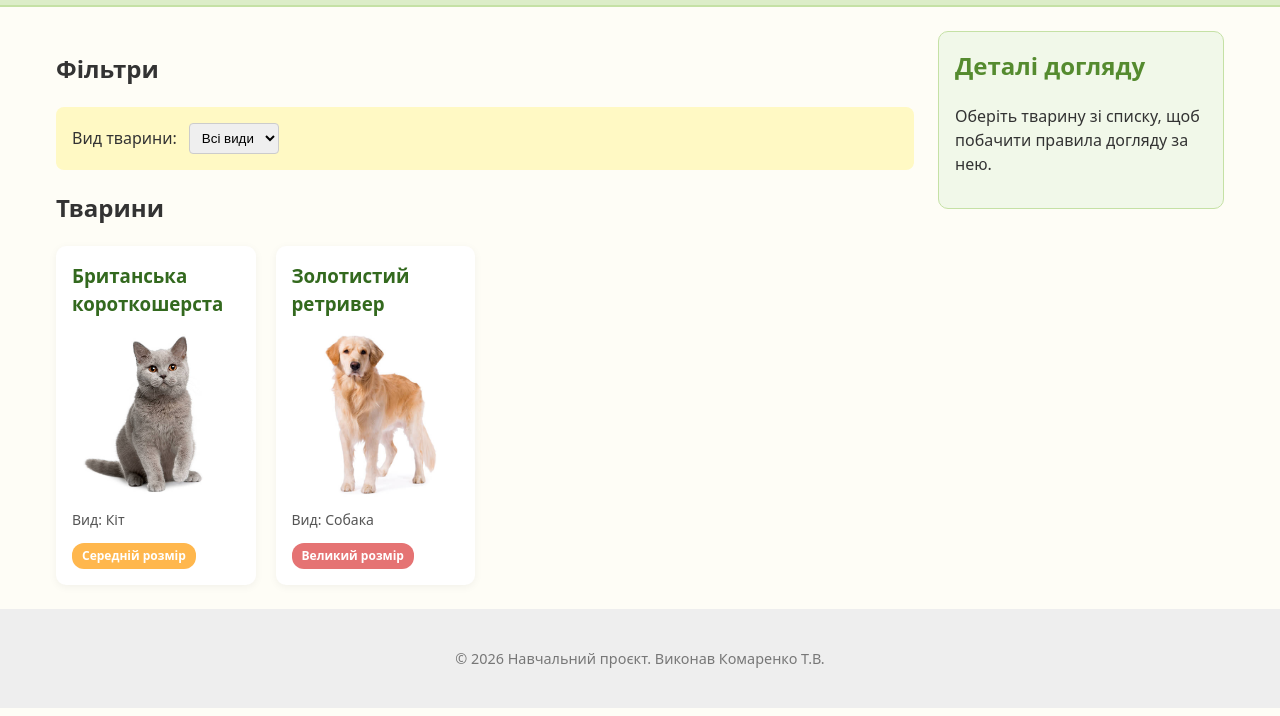
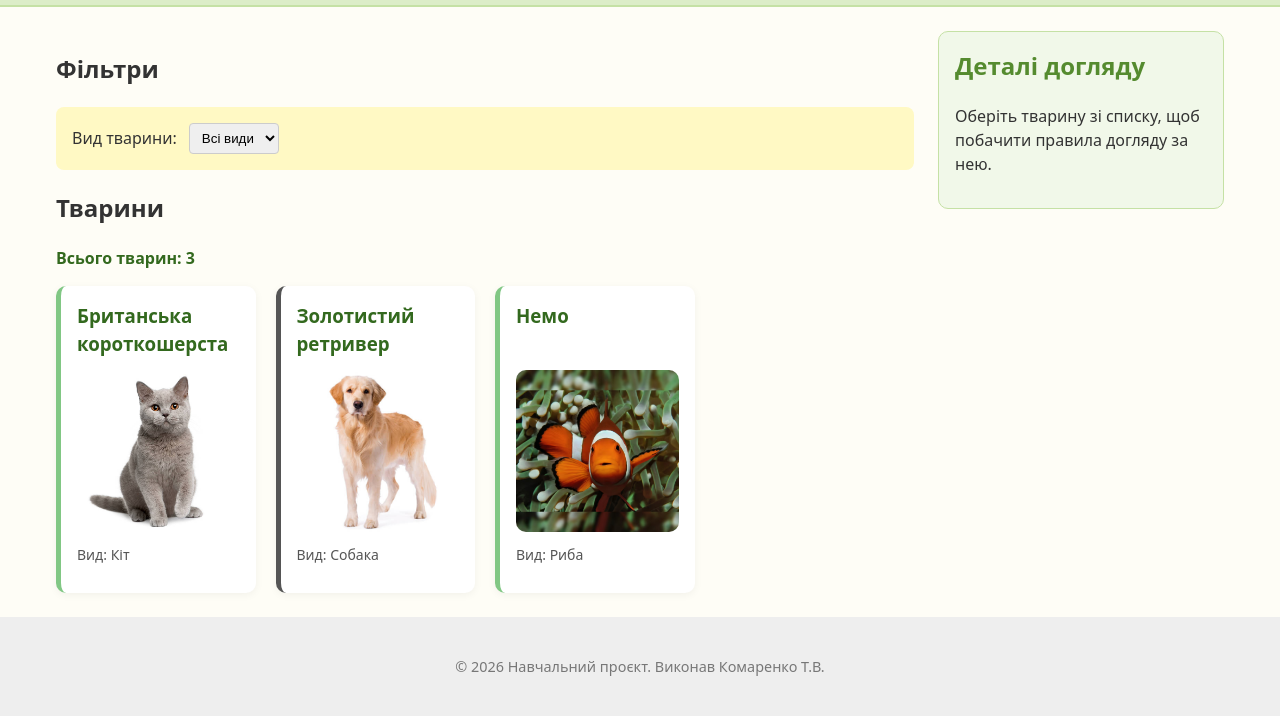
Before and after one commit to th3kom4/pet-catalog, a plain HTML site: page index.html in a window 1280 px wide. Shown: the part 91-807 px from the top of the page. Drawn offline with Linux system fonts and the light colour scheme.

Commit message:
dynamic DOM manipulation for pets list rendering and summary count

```diff
--- a/css/style.css
+++ b/css/style.css
@@ -78,11 +78,13 @@ article {
     border-radius: 10px;
     background-color: #ffffff;
     box-shadow: 0 2px 8px rgba(0, 0, 0, 0.05);
+	display: flex;
+    flex-direction: column;
 }
 
 article h3 {
     margin-top: 0;
-    margin-bottom: 12px;
+    margin-bottom: auto;
     color: #33691e;
 }
 
@@ -176,3 +178,11 @@ footer {
 .badge--small { background-color: #81c784; }  /* М'який зелений */
 .badge--medium { background-color: #ffb74d; } /* Теплий помаранчевий */
 .badge--large { background-color: #e57373; }  /* Приглушений червоний */
+
+article.young {
+    border-left: 5px solid #81c784; /* Зелена лінія для молодих */
+}
+
+article.adult {
+    border-left: 5px solid #555555; /* Сіра лінія для дорослих */
+}
--- a/index.html
+++ b/index.html
@@ -32,19 +32,19 @@
 
         	<section id="pets">
                 <h2>Тварини</h2>
-				<div class="cards">
-					<article>
+                <p id="pets-count" style="font-weight: bold; color: #33691e;">Всього тварин: 0</p>
+
+                <div class="cards" id="pets-list">
+                    <article class="static-card">
                         <h3>Британська короткошерста</h3>
-						<img class="pet-img" src="assets/img/cat.jpg" alt="Фото британської короткошерстої кішки">
+                        <img class="pet-img" src="assets/img/cat.jpg" alt="Стара фотографія">
                         <p class="species">Вид: Кіт</p>
-						<span class="badge badge--medium">Середній розмір</span>
                     </article>
 
-					<article>
+                    <article class="static-card">
                         <h3>Золотистий ретривер</h3>
-						<img class="pet-img" src="assets/img/dog.jpg" alt="Фото золотистого ретривера">
+                        <img class="pet-img" src="assets/img/dog.jpg" alt="Стара фотографія">
                         <p class="species">Вид: Собака</p>
-						<span class="badge badge--large">Великий розмір</span>
                     </article>
                 </div>
             </section>
--- a/js/app.js
+++ b/js/app.js
@@ -1,40 +1,63 @@
-// Перевірка підключення
 console.log('app.js підключено успішно!');
 
-// Оголошення даних (масив тварин)
+// Оголошення даних (додав поле image для відображення фото)
 const animals = [
-    { name: 'Барсік', species: 'кіт', ageYears: 1 },
-    { name: 'Рекс', species: 'собака', ageYears: 4 },
-    { name: 'Сніжок', species: 'кіт', ageYears: 5 },
-    { name: 'Немо', species: 'риба', ageYears: 0.5 }
+    { name: 'Британська короткошерста', species: 'Кіт', ageYears: 1, image: 'assets/img/cat.jpg' },
+    { name: 'Золотистий ретривер', species: 'Собака', ageYears: 4, image: 'assets/img/dog.jpg' },
+    { name: 'Немо', species: 'Риба', ageYears: 0.5, image: 'assets/img/fish.avif' }
 ];
 
-// Стрілкова функція, що переводить роки в місяці
-// Приймає вік у роках і повертає кількість місяців
-const ageInMonths = years => years * 12;
+// Видалення статичного прикладу
+const staticCards = document.querySelectorAll('.static-card');
+staticCards.forEach(card => card.remove()); // Видаляємо вузли з DOM
 
-// Функція для фільтрації та класифікації тварин
-// Обробляє масив циклом, перевіряє вид та класифікує за віком
-function processAnimals(petsList) {
-    console.log('--- Список котів у каталозі ---');
+// Вибір контейнерів
+const listContainer = document.querySelector('#pets-list');
+const countElement = document.querySelector('#pets-count');
 
-    // Обробка даних циклом for...of
-    for (const pet of petsList) {
+// Функція рендеру
+function renderPets(petsArray) {
+    // Очищаємо контейнер перед рендером (на випадок повторного виклику)
+    listContainer.innerHTML = '';
 
-        // Виводимо лише тварин певного виду (котів)
-        if (pet.species === 'кіт') {
+    for (const pet of petsArray) {
+        // Створення елементів
+        const card = document.createElement('article'); // Контейнер картки
 
-            // Умовна класифікація (якщо менше 2 років - молода, інакше - доросла)
-            const ageCategory = pet.ageYears < 2 ? 'молода' : 'доросла';
+        const title = document.createElement('h3');
+        title.textContent = pet.name;
 
-            // Виклик стрілкової функції
-            const months = ageInMonths(pet.ageYears);
+        const img = document.createElement('img');
+        img.src = pet.image;
+        img.classList.add('pet-img'); // Відновлюємо наші CSS-стилі пропорцій
 
-            // Вивід інформації за допомогою рядкових шаблонів
-            console.log(`Тварина: ${pet.name} | Вікова категорія: ${ageCategory} | Вік у місяцях: ${months}`);
+        const speciesDesc = document.createElement('p');
+        speciesDesc.textContent = `Вид: ${pet.species}`;
+        speciesDesc.classList.add('species');
+
+        // Додавання атрибутів та умовних класів
+        img.setAttribute('alt', `Фото тварини: ${pet.name}`); // Атрибут img.alt
+        card.dataset.species = pet.species.toLowerCase(); // Атрибут data-species
+
+        // Клас: young або adult за ageYears
+        if (pet.ageYears < 2) {
+            card.classList.add('young');
+        } else {
+            card.classList.add('adult');
         }
+
+        // Додавання елементів у контейнер
+        // Збираємо картку як конструктор
+        card.append(title, img, speciesDesc);
+        // Вставляємо готову картку на сторінку
+        listContainer.append(card);
+    }
+
+    // Оновлення підсумкового елемента
+    if (countElement) {
+        countElement.textContent = `Всього тварин: ${petsArray.length}`;
     }
 }
 
-// Викликаємо функцію з нашими даними
-processAnimals(animals);
+// Виклик рендеру з реальним масивом даних
+renderPets(animals);
```
Also changed, not shown: assets/img/fish.avif (added). Lines whose indentation alone changed are shown as unchanged.
